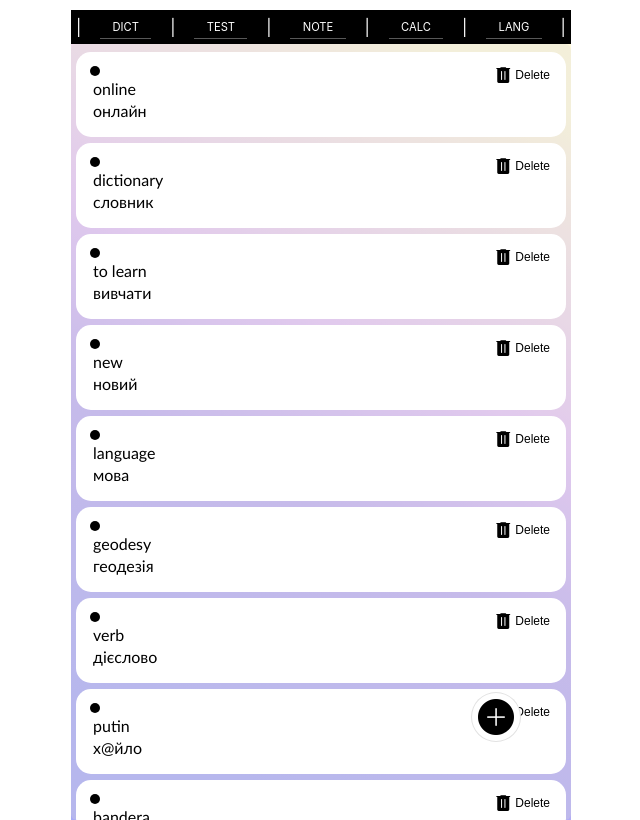
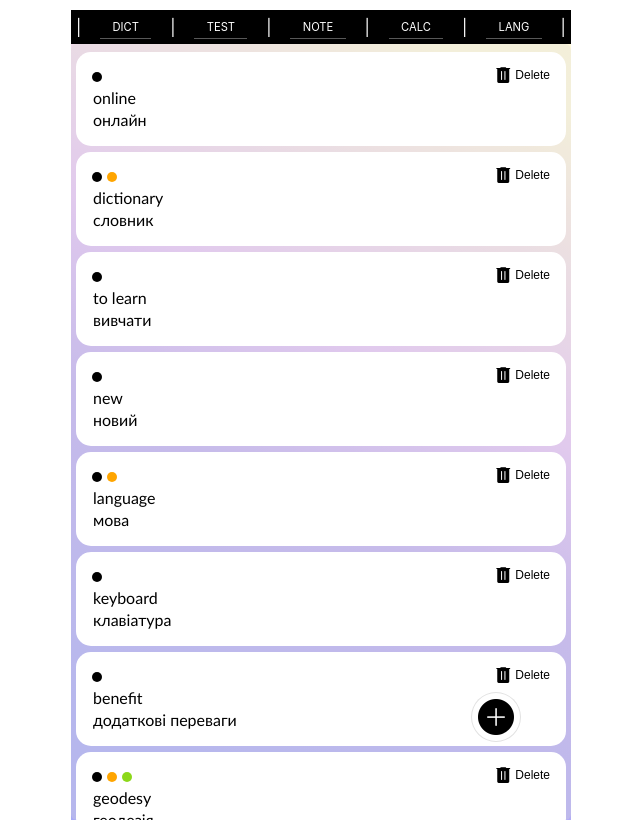
Before and after one commit to hustle2live/Vocabulary-App, a React (Create React App) app: page /#/ in a window 1280 px wide. Shown: the whole page, without its empty margins (319-959 px from the left). Built offline with nearby package versions, Linux system fonts and the light colour scheme.

Commit message:
added words learning status

```diff
--- a/src/components/Vocabulary/Vocabulary.jsx
+++ b/src/components/Vocabulary/Vocabulary.jsx
@@ -12,16 +12,30 @@ export const Vocabulary = () => {
 
    console.log(vocabulary);
 
+   const CircleStatusElement = ({ status }) => (
+      <div className={styles['word-description']}>
+         <span
+            className={
+               status === 'practice'
+                  ? styles.circle_practice
+                  : status === 'achieved'
+                  ? styles.circle_achieved
+                  : styles.circle
+            }
+         ></span>
+      </div>
+   );
+
    const WordsUlList = () => (
       <ul className={styles.wordList}>
-         {vocabulary.map(({ name, translate }, index) => (
+         {vocabulary.map(({ name, translate, status }, index) => (
             <li className={styles.wordListElement} key={index}>
-               <div className={styles['word-description']}>
-                  <span className='circle'></span>
-               </div>
+               <CircleStatusElement status={status} />
                <p className={styles['word-name']}>{name}</p>
                <p className={styles['word-translate']}>{translate}</p>
                <button
+                  className={styles.deleteButton}
+                  label='delete word from list'
                   onClick={() =>
                      window.confirm('do you realy wnt to delete word ?')
                         ? dispatch({
@@ -30,8 +44,6 @@ export const Vocabulary = () => {
                           })
                         : null
                   }
-                  className={styles.deleteButton}
-                  label='add new word'
                >
                   <span className='material-symbols-rounded'>delete</span>
                </button>
--- a/src/components/Vocabulary/Vocabulary.module.scss
+++ b/src/components/Vocabulary/Vocabulary.module.scss
@@ -28,6 +28,45 @@
    border-radius: 15px;
    min-height: 65px;
    padding: 14px;
+
+   .word-description {
+      display: inline-flex;
+
+      .circle_practice,
+      .circle_achieved,
+      .circle_practice::before,
+      .circle_achieved::before,
+      .circle_achieved::after,
+      .circle {
+         display: block;
+         box-sizing: border-box;
+         content: '';
+         width: 10px;
+         height: 10px;
+         border-radius: 50%;
+         background: global.$menu-secondary;
+         margin: 2px;
+         position: relative;
+      }
+
+      .circle_practice,
+      .circle_achieved {
+         &::before {
+            background: orange;
+            left: 15px;
+            margin: 0;
+            position: absolute;
+         }
+      }
+      .circle_achieved {
+         &::after {
+            margin: 0;
+            background: rgb(140, 216, 26);
+            left: 30px;
+            position: absolute;
+         }
+      }
+   }
 }
 
 .word-name,
@@ -43,17 +82,6 @@
 .word-translate {
    font-weight: 500;
    color: global.$text-secondary;
-}
-
-.word-description {
-   span {
-      display: block;
-      content: '';
-      width: 10px;
-      height: 10px;
-      border-radius: 50%;
-      background: global.$menu-secondary;
-   }
 }
 
 .deleteButton,
@@ -73,6 +101,7 @@
    align-items: center;
    justify-content: center;
    border-radius: 50%;
+   font-size: 48px;
 }
 
 .deleteButton {
@@ -82,8 +111,7 @@
    right: 10px;
    border: transparent;
 
-
-   span {
+   & span {
       font-size: 24px;
       font-variation-settings: 'FILL' 1, 'wght' 200, 'GRAD' 0, 'opsz' 24;
    }
--- a/src/mockdata/dictionary.js
+++ b/src/mockdata/dictionary.js
@@ -1,14 +1,16 @@
 export const dictionary = [
-  { name: 'online', translate: 'онлайн' },
-  { name: 'dictionary', translate: 'словник' },
-  { name: 'to learn', translate: 'вивчати' },
-  { name: 'new', translate: 'новий' },
-  { name: 'language', translate: 'мова' },
-  { name: 'geodesy', translate: 'геодезія' },
-  { name: 'verb', translate: 'дієслово' },
-  { name: 'putin', translate: 'х@йло' },
-  { name: 'bandera', translate: 'боєць зсу' },
-  { name: 'russian soldier', translate: 'свинособака' },
-  { name: 'lukashenko', translate: 'путана' },
-  { name: 'slava Ukraini', translate: 'героям слава' }
+   { name: 'online', translate: 'онлайн', status: 'new'},
+   { name: 'dictionary', translate: 'словник', status: 'practice'},
+   { name: 'to learn', translate: 'вивчати', status: 'new'},
+   { name: 'new', translate: 'новий', status: 'new'},
+   { name: 'language', translate: 'мова', status: 'practice'},
+   { name: 'keyboard', translate: 'клавіатура', status: 'new'},
+   { name: 'benefit', translate: 'додаткові переваги', status: 'new'},
+   { name: 'geodesy', translate: 'геодезія', status: 'achieved'},
+   { name: 'verb', translate: 'дієслово', status: 'new'},
+   { name: 'bandera', translate: 'боєць зсу', status: 'achieved'},
+   { name: 'russian soldier', translate: 'свинособака', status: 'achieved'},
+   { name: 'slava Ukraini', translate: 'героям слава', status: 'new'},
+   { name: 'putin', translate: 'х@йло', status: 'new'},
+   { name: 'lukashenko', translate: 'путана', status: 'new'}
 ];
```
